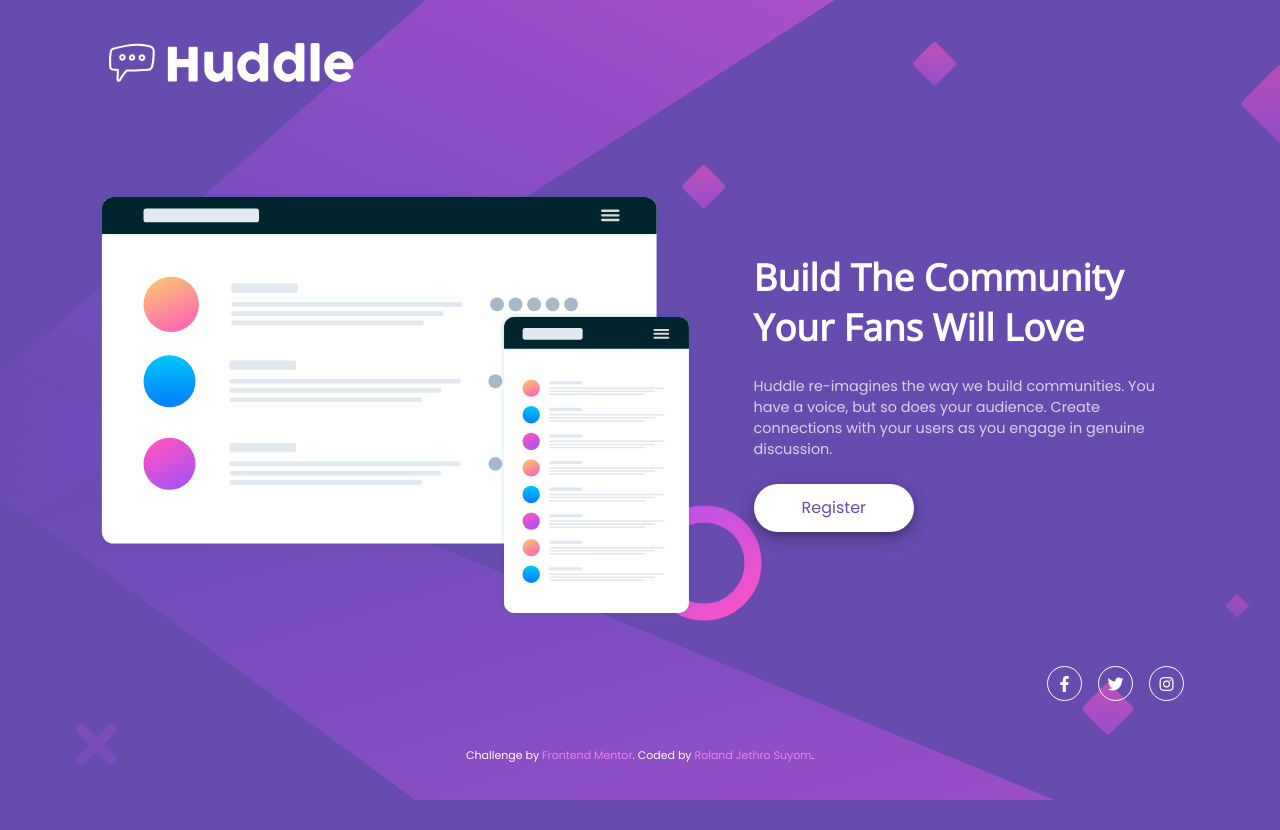
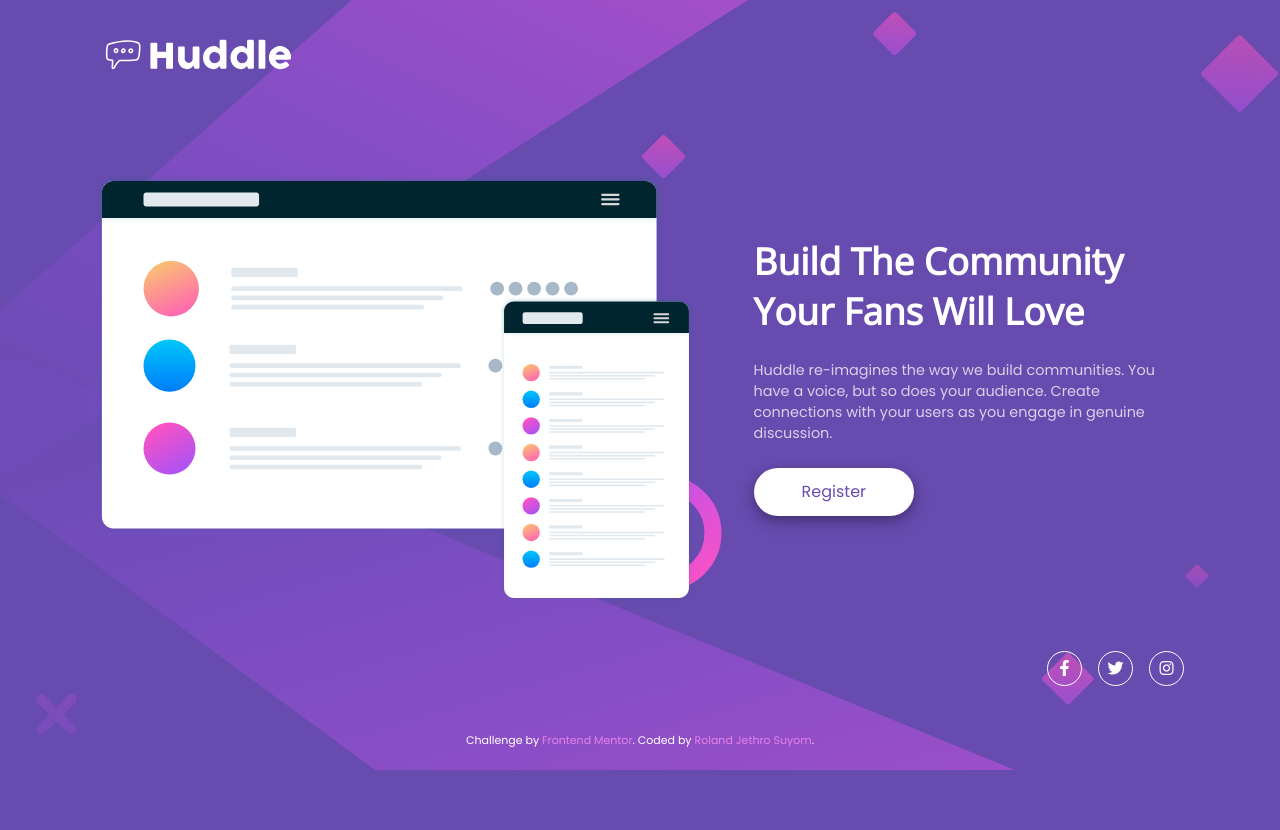
Before and after one commit to Jeth0214/FEM-huddle-landing-page-single, a plain HTML site: page index.html in a window 1280 px wide. Drawn offline with nearby package versions, Linux system fonts and the light colour scheme.

Commit message:
enhanced styling

```diff
--- a/app/style/style.css
+++ b/app/style/style.css
@@ -50,6 +50,9 @@ a:visited {
 }
 
 /* brand section */
+.brand__logo {
+    width: 200px;
+}
 
 
 /* intro */
@@ -133,7 +136,7 @@ a.btn:hover {
 @media screen and (min-width: 700px)  {
     body {
         background-image: url('/images/bg-desktop.svg');
-        background-position: left top ;
+        background-position: left -40px top -30px ;
     }
     .intro {
         margin-top: 6rem;
```
